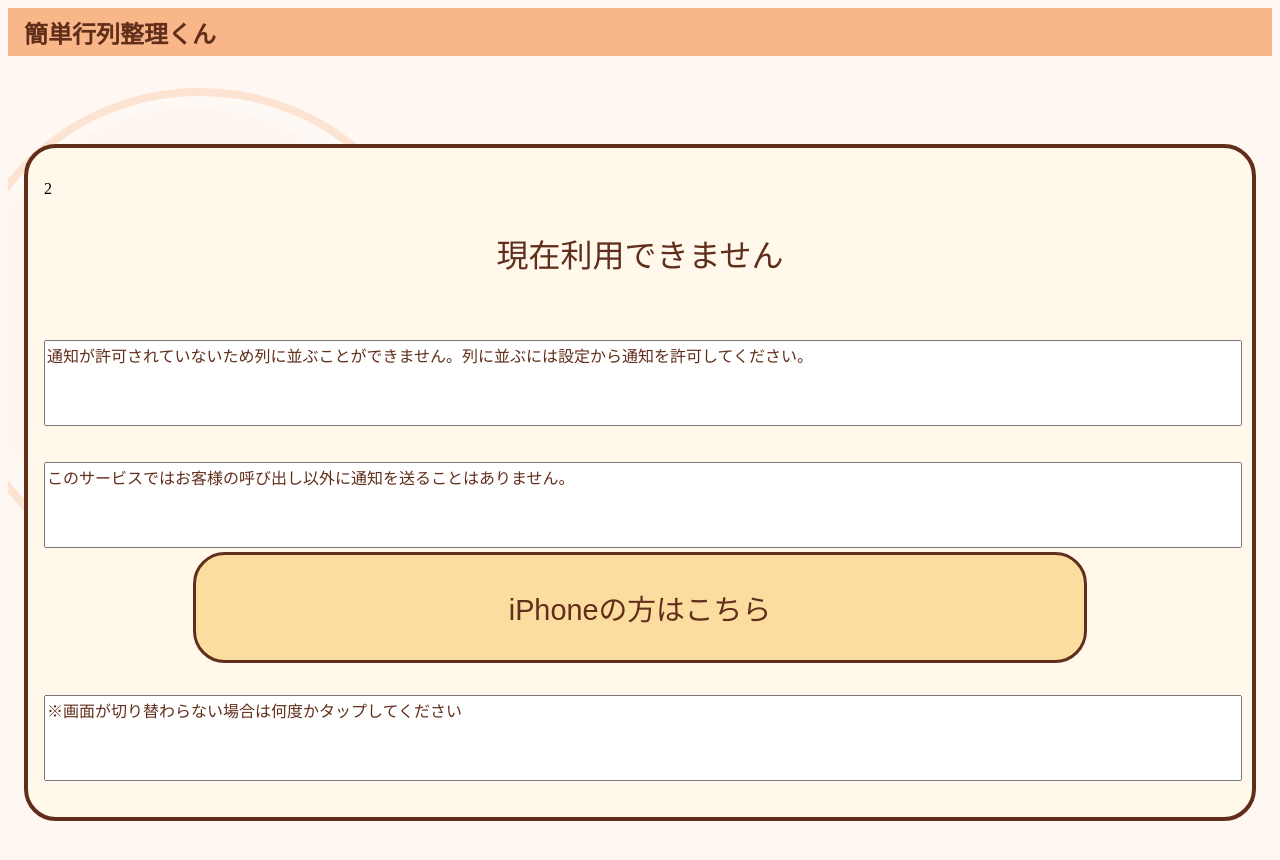
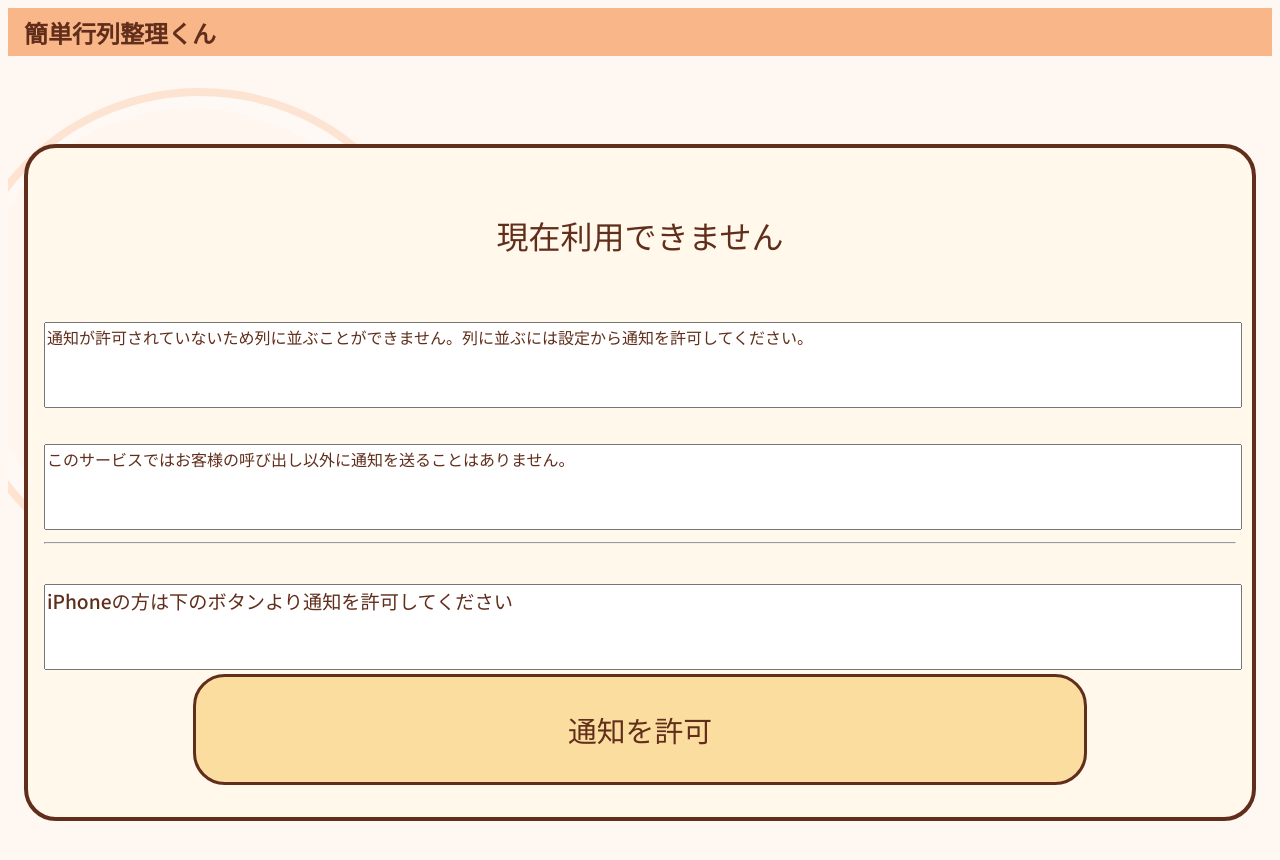
Before and after one commit to kajiLabTeam/dx-waiting-time, a Next.js app in the folder frontend/: page /user/1 in a window 1280 px wide. Shown: the top 860 px of the page. Built offline with nearby package versions, Linux system fonts and the light colour scheme; no server answers.

Commit message:
fix: コメントを変更と余計な要素を削除

```diff
--- a/frontend/src/components/user/ErrorCard.tsx
+++ b/frontend/src/components/user/ErrorCard.tsx
@@ -1,5 +1,5 @@
 import { useRouter } from "next/router";
-import { FC, useState } from "react";
+import { FC } from "react";
 import styled from "styled-components";
 import { useNotiMutators } from "../../globalStates/isNotiState";
 import { theme } from "../../utils/theme";
@@ -29,7 +29,16 @@ const Text = styled.textarea`
   font-size: 1rem;
   font-family: "Noto Sans JP", sans-serif;
   color: ${theme.colors.brown};
-  user-select: none;
+`;
+
+const IPhoneText = styled.textarea`
+  resize: none;
+  margin-top: 2rem;
+  width: 100%;
+  height: 5rem;
+  font-size: 1.2rem;
+  font-family: "Noto Sans JP", sans-serif;
+  color: ${theme.colors.brown};
 `;
 
 const ButtonContainer = styled.div`
@@ -40,11 +49,9 @@ const ButtonContainer = styled.div`
 `;
 
 export const ErrorCard: FC = () => {
-  const [count, setCount] = useState(2);
-  // globalState の isNotiをtrueにする
   const { setNotiPermissionState } = useNotiMutators();
+  const router = useRouter();
 
-  const router = useRouter();
   const onInitFirebase = () => {
     Notification.requestPermission().then((permission) => {
       if (permission === "granted") {
@@ -52,22 +59,25 @@ export const ErrorCard: FC = () => {
         router.reload();
       }
     });
-    setCount(count + 1);
   };
   return (
     <CardContainer>
-      {count}
       <Titile>現在利用できません</Titile>
       <Text
+        readOnly
         defaultValue={
           "通知が許可されていないため列に並ぶことができません。列に並ぶには設定から通知を許可してください。"
         }
       />
-      <Text defaultValue={"このサービスではお客様の呼び出し以外に通知を送ることはありません。"} />
+      <Text
+        readOnly
+        defaultValue={"このサービスではお客様の呼び出し以外に通知を送ることはありません。"}
+      />
+      <hr />
+      <IPhoneText readOnly defaultValue={"iPhoneの方は下のボタンより通知を許可してください"} />
       <ButtonContainer>
-        <Button message={"iPhoneの方はこちら"} onClick={onInitFirebase} />
+        <Button message={"通知を許可"} onClick={onInitFirebase} />
       </ButtonContainer>
-      <Text defaultValue={"※画面が切り替わらない場合は何度かタップしてください"} />
     </CardContainer>
   );
 };
```
